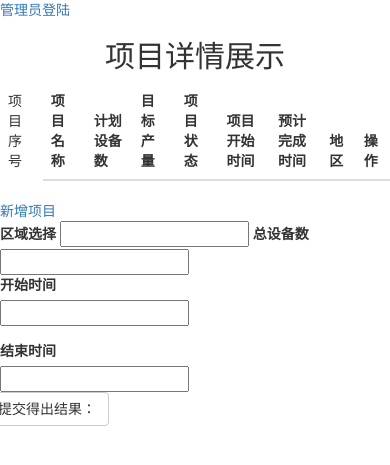
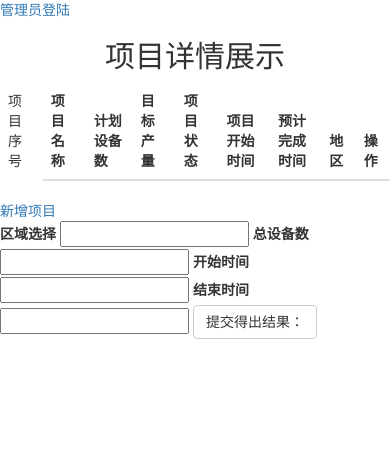
Before and after one commit to blueleaf2017/proShow, a PHP site: page /detailDisplay.php in a window 390 px wide. Shown: the top 465 px of the page. Run offline with PHP 8.4, Linux system fonts and the light colour scheme; data that the repository does not hold is empty; some libraries are stand-ins or nearby versions.

Commit message:
样式简单修改

```diff
--- a/detailDisplay.php
+++ b/detailDisplay.php
@@ -63,18 +63,11 @@
     <input type="text" name="city" id="city"/>
     <label for="machineT">总设备数</label>
     <input type="number" name="machineT" id="machineT"/>
-    <div class="form-group">
-        <label for="ST" class="col-sm-2 control-label">开始时间</label>
-        <div class="col-sm-10">
-            <input onclick="laydate({istime: true, format: 'YYYY-MM-DD'})" name="ST" id="ST">
-        </div>
-    </div>
-    <div class="form-group">
-        <label for="ET" class="col-sm-2 control-label">结束时间</label>
-        <div class="col-sm-10">
-            <input onclick="laydate({istime: true, format: 'YYYY-MM-DD'})" name="ET" id="ET">
-        </div>
-        <button type="submit" class="btn btn-default">提交得出结果：</button>
+    <label for="ST" >开始时间</label>
+    <input onclick="laydate({istime: true, format: 'YYYY-MM-DD'})" name="ST" id="ST">
+    <label for="ET" >结束时间</label>
+    <input onclick="laydate({istime: true, format: 'YYYY-MM-DD'})" name="ET" id="ET">
+    <button type="submit" class="btn btn-default">提交得出结果：</button>
 </form>
 </body>
 </html>
```
